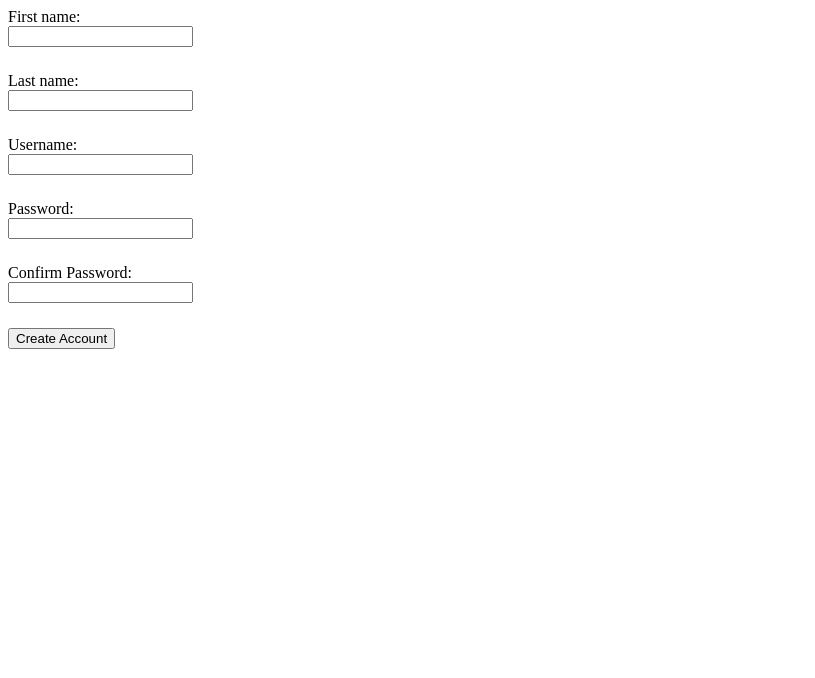
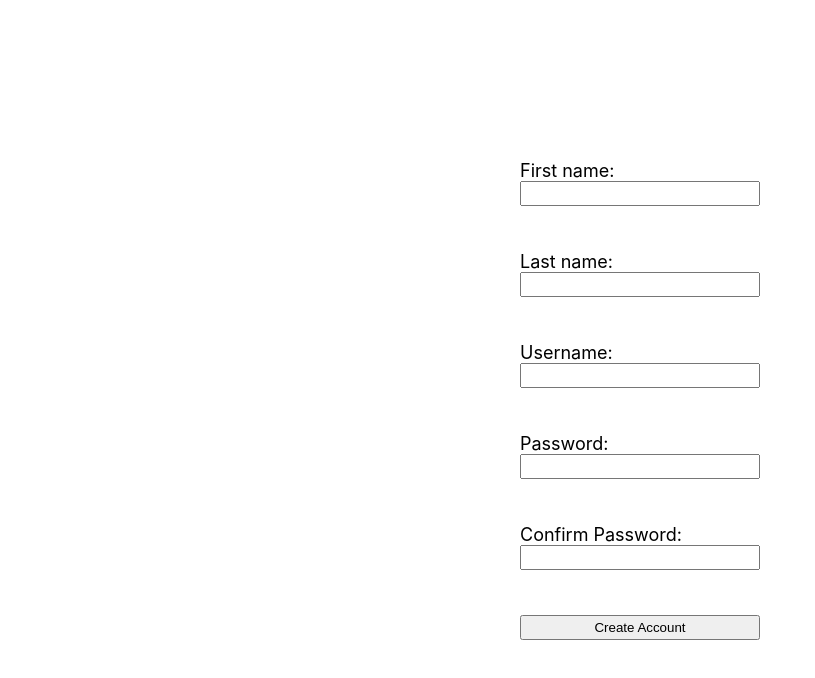
Before and after one commit to jackfales/yum, a Next.js app: page /create-account in a window 1280 px wide. Shown: the top 678 px of the page, without its empty margins (0-815 px from the left). Built offline with nearby package versions, Linux system fonts and the light colour scheme.

Commit message:
Add styles to help readability

```diff
--- a/pages/create-account.js
+++ b/pages/create-account.js
@@ -40,7 +40,7 @@ export default function Account() {
             break;
         case 'pword':
           errorMessage = inputs[input].length < 5 ?
-            'Password must be at least 6 characters longer!' : '';
+            'Password must be at least 6 characters long!' : '';
           break;
         case 'confirmpword':
           errorMessage = inputs['pword'] !== inputs[input] ?
@@ -63,41 +63,85 @@ export default function Account() {
       <Head>
           <title>Create Account</title>
       </Head>
-      <main>
+      <main className={styles.container}>
         <form onSubmit={handleSubmit}>
           <div>
             <label htmlFor='fname'>First name:</label>
             <input type='text' name='fname' onChange={handleChange}/>
-            <div style={{color: 'red', height: '25px'}}>{errors.fname}</div>
+            <div className='error'>{errors.fname}</div>
           </div>
           <div>
             <label htmlFor='lname'>Last name:</label>
             <input type='text' name='lname' onChange={handleChange}/>
-            <div style={{color: 'red', height: '25px'}}>{errors.lname}</div>
+            <div className='error'>{errors.lname}</div>
           </div>
           <div>
             <label htmlFor='uname'>Username:</label>
             <input type='text' name='uname' onChange={handleChange}/>
-            <div style={{color: 'red', height: '25px'}}>{errors.uname}</div>
+            <div className='error'>{errors.uname}</div>
           </div>
           <div>
             <label htmlFor='pword'>Password:</label>
             <input type='password' name='pword' onChange={handleChange}/>
-            <div style={{color: 'red', height: '25px'}}>{errors.pword}</div>
+            <div className='error'>{errors.pword}</div>
           </div>
           <div>
             <label htmlFor='confirmpword'>Confirm Password:</label>
             <input type='password' name='confirmpword' onChange={handleChange}/>
-            <div style={{color: 'red', height: '25px'}}>{errors.confirmpword}</div>
+            <div className='error'>{errors.confirmpword}</div>
           </div>
           <button type='submit'>Create Account</button>
         </form>
       </main>
       <style jsx>{`
-      label {
-        display: block;
-      }
+        main {
+        }
+
+        label {
+          display: block;
+          font-size: 18px;
+        }
+
+        form {
+          padding: 30px;
+          width: 300px;
+        }
+
+        input, button {
+          width: 100%;
+          height: 25px;
+        }
+
+        .error {
+          text-wrap: wrap;
+          height: 45px;
+          color: #FA535E;
+        }
       `}</style>
+
+      <style jsx global>{`
+        html,
+        body {
+          padding: 0;
+          margin: 0;
+          font-family:
+            -apple-system,
+            BlinkMacSystemFont,
+            Segoe UI,
+            Roboto,
+            Oxygen,
+            Ubuntu,
+            Cantarell,
+            Fira Sans,
+            Droid Sans,
+            Helvetica Neue,
+            sans-serif;
+        }
+        * {
+          box-sizing: border-box;
+        }
+      `}</style>
+
     </div>
   )
 }
```
